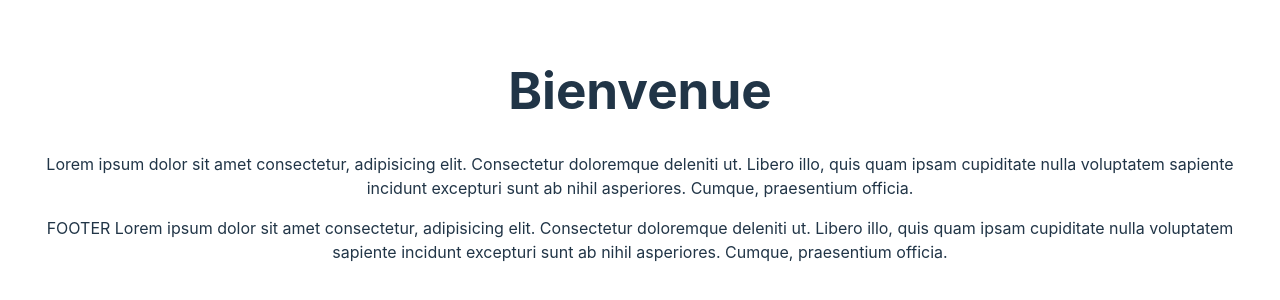
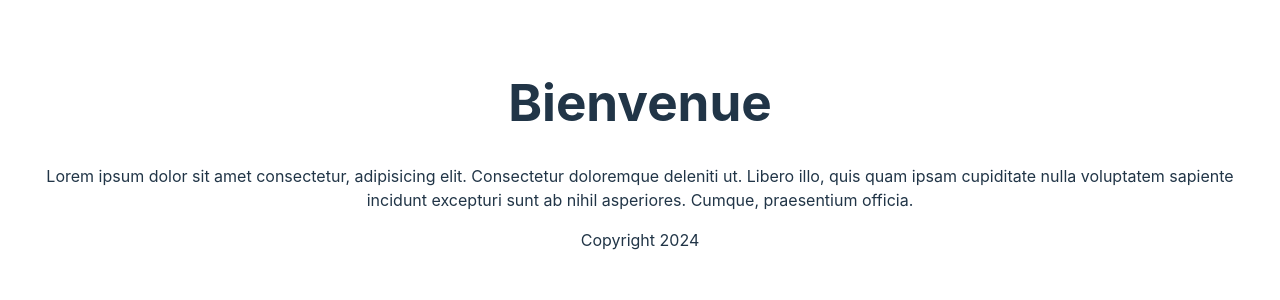
Before and after one commit to LaigleJ/introduction-react, a React (Vite) app in the folder introduction-react/: page / in a window 1280 px wide. Shown: the part 246-546 px from the top of the page. Built offline with nearby package versions, Linux system fonts and the light colour scheme.

Commit message:
clean code

```diff
--- a/introduction-react/src/App.jsx
+++ b/introduction-react/src/App.jsx
@@ -1,6 +1,4 @@
 import React, { useState } from 'react'
-import reactLogo from './assets/react.svg'
-import viteLogo from '/vite.svg'
 import './App.css'
 import { Header } from './component/containers/header/Header'
 import { Footer } from './component/containers/footer/Footer'
--- a/introduction-react/src/component/containers/footer/Footer.jsx
+++ b/introduction-react/src/component/containers/footer/Footer.jsx
@@ -1,7 +1,7 @@
 export function Footer() {
     return (
         <footer>
-            <p>FOOTER Lorem ipsum dolor sit amet consectetur, adipisicing elit. Consectetur doloremque deleniti ut. Libero illo, quis quam ipsam cupiditate nulla voluptatem sapiente incidunt excepturi sunt ab nihil asperiores. Cumque, praesentium officia.</p>
+            <p>Copyright 2024</p>
         </footer>
     )
 }
```
